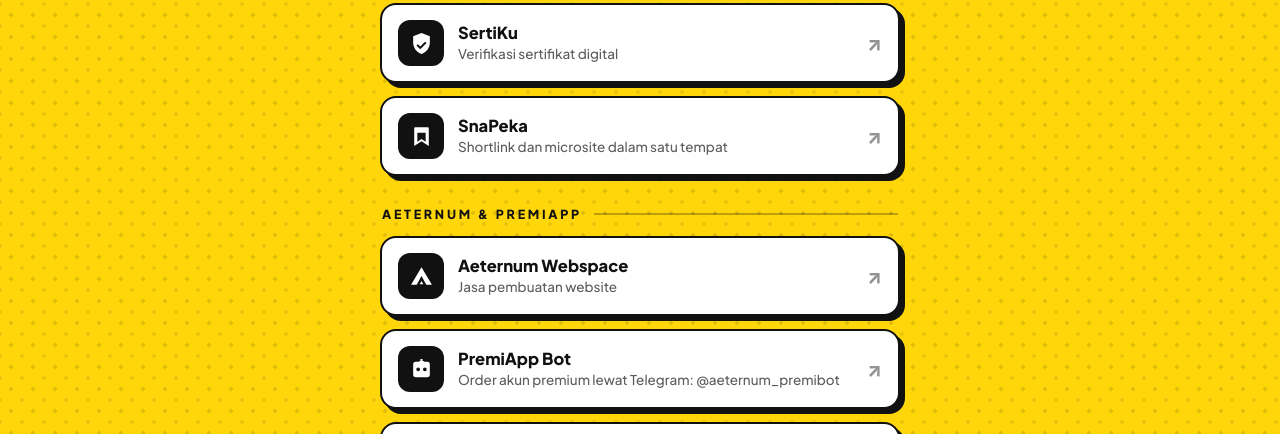
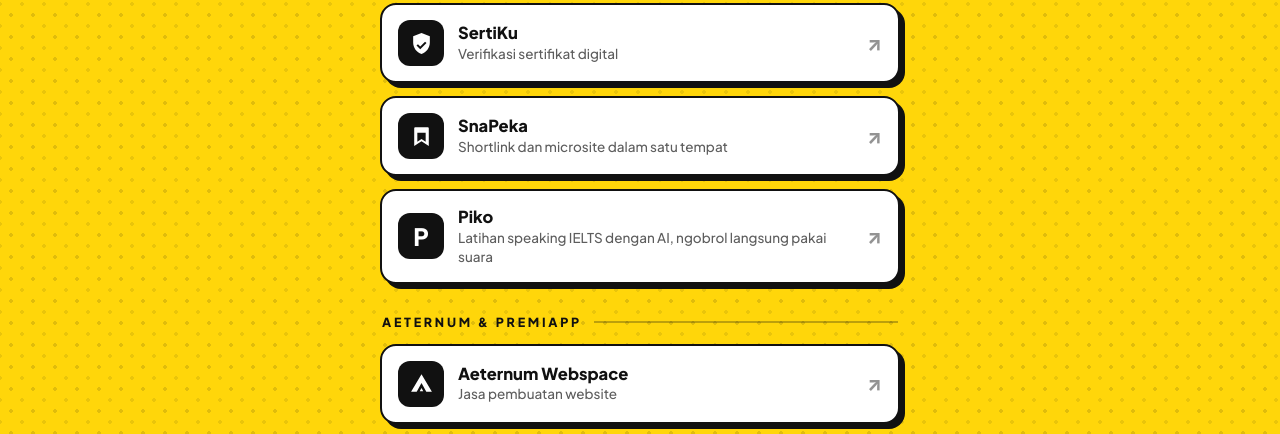
Before and after one commit to dasrams31/peka-url, a plain HTML site: page index.html in a window 1280 px wide. Shown: the part 2020-2454 px from the top of the page. Drawn offline with Linux system fonts and the light colour scheme.

Commit message:
Add Piko entry linking to piko.peka.ai.id

```diff
--- a/index.html
+++ b/index.html
@@ -257,6 +257,12 @@
       <span class="arrow">&#8599;</span>
     </a>
 
+    <a class="link" href="https://piko.peka.ai.id" target="_blank" rel="noopener">
+      <span class="tile"><span class="glyph">P</span></span>
+      <span class="meta"><span class="name">Piko</span><span class="desc" style="display:block">Latihan speaking IELTS dengan AI, ngobrol langsung pakai suara</span></span>
+      <span class="arrow">&#8599;</span>
+    </a>
+
   </section>
 
   <section class="section">
```
